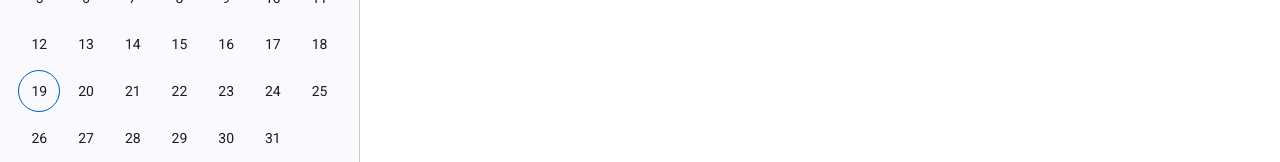
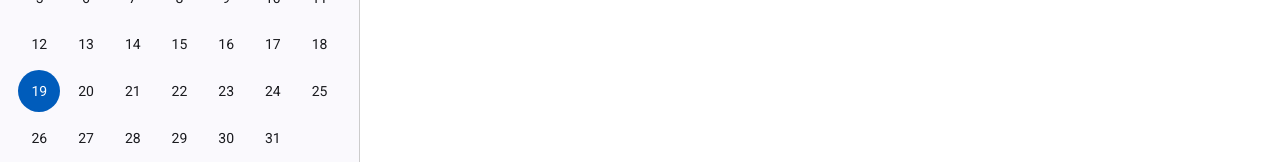
Before and after one commit to Pnsadeghy/angular-calendar, an Angular app: page / in a window 1280 px wide. Shown: the part 258-420 px from the top of the page. Built offline with nearby package versions, Linux system fonts and the light colour scheme.

Commit message:
Feat: Add Calendar module

```diff
--- a/src/app/features/calendar/calendar.component.ts
+++ b/src/app/features/calendar/calendar.component.ts
@@ -1,10 +1,10 @@
+import {CalendarHeaderDayInputComponent} from './components/calendar-header-day-input.component';
 import {MatDrawer, MatDrawerContainer, MatDrawerContent} from '@angular/material/sidenav';
 import {CalendarContentComponent} from './components/calendar-content.component';
 import {CalendarSidebarComponent} from './components/calendar-sidebar.component';
 import {CalendarHeaderComponent} from './components/calendar-header.component';
 import {MatToolbar} from '@angular/material/toolbar';
 import {Component, signal} from '@angular/core';
-import {CalendarHeaderDayInputComponent} from './components/calendar-header-day-input.component';
 
 @Component({
   selector: 'app-calendar',
@@ -38,5 +38,5 @@ import {CalendarHeaderDayInputComponent} from './components/calendar-header-day-
   styleUrl: './calendar.component.scss'
 })
 export class CalendarComponent {
-  selectedDate = signal<Date | null>(null);
+  selectedDate = signal<Date>(new Date());
 }
```
